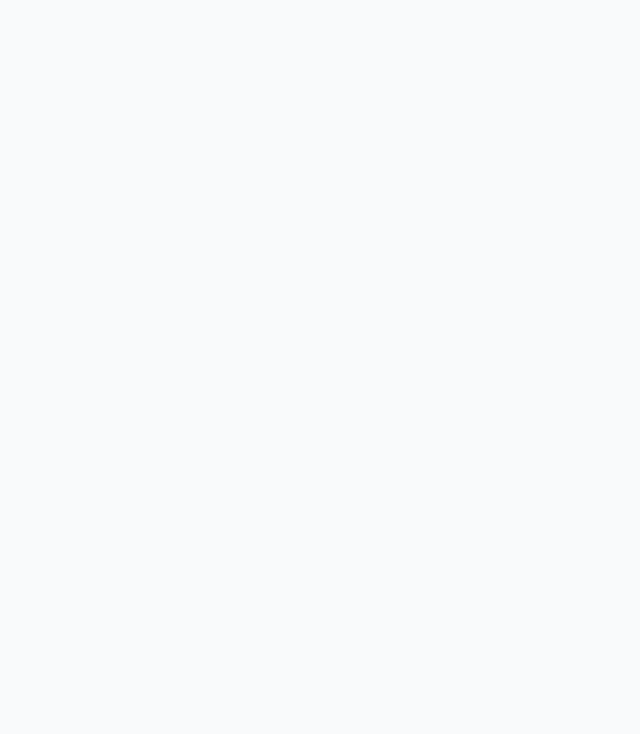
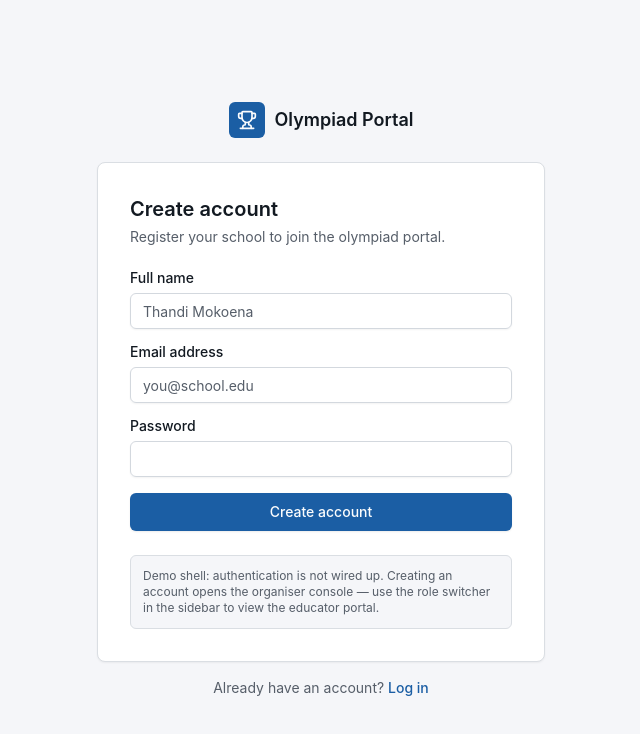
Before and after one commit to mavhila-mashudu/OlympiadPortal_2.0, a React (Vite) app in the folder frontend/: page /signup in a window 1280 px wide. Before the commit this address had no page. Shown: the top 734 px of the page, without its empty margins (319-959 px from the left). Built offline with nearby package versions, Linux system fonts and the light colour scheme.

Commit message:
feat: add sign up page
Assisted by Qoder[Agent Auto]

```diff
--- a/frontend/src/App.tsx
+++ b/frontend/src/App.tsx
@@ -1,5 +1,6 @@
 import { Navigate, Route, Routes } from "react-router-dom";
 import Login from "./pages/auth/Login";
+import Signup from "./pages/auth/Signup";
 import EducatorDashboard from "./pages/educator/Dashboard";
 import Entrants from "./pages/educator/Entrants";
 import EducatorRoundDetail from "./pages/educator/RoundDetail";
@@ -17,6 +18,7 @@ function App() {
     <Routes>
       <Route path="/" element={<Navigate to="/login" replace />} />
       <Route path="/login" element={<Login />} />
+      <Route path="/signup" element={<Signup />} />
       <Route path="/educator" element={<EducatorDashboard />} />
       <Route path="/educator/results" element={<Results />} />
       <Route path="/educator/entrants" element={<Entrants />} />
--- /dev/null
+++ b/frontend/src/pages/auth/Signup.module.css
@@ -0,0 +1,118 @@
+.page {
+  display: flex;
+  min-height: 100vh;
+  flex-direction: column;
+  padding: 2.5rem 1rem;
+  background: color-mix(in oklab, var(--muted) 40%, transparent);
+}
+
+.panel {
+  display: flex;
+  width: 100%;
+  max-width: 28rem;
+  flex: 1;
+  flex-direction: column;
+  justify-content: center;
+  margin: 0 auto;
+}
+
+.brand {
+  display: flex;
+  align-items: center;
+  gap: 0.625rem;
+  margin: 0 auto 1.5rem;
+  border-radius: calc(var(--radius) - 2px);
+  color: var(--foreground);
+  font-size: 1.125rem;
+  font-weight: 600;
+  line-height: 1.75rem;
+}
+
+.brand:focus-visible,
+.inlineLink:focus-visible {
+  outline: none;
+  box-shadow: 0 0 0 2px var(--ring);
+}
+
+.brandMark {
+  display: flex;
+  width: 2.25rem;
+  height: 2.25rem;
+  align-items: center;
+  justify-content: center;
+  border-radius: calc(var(--radius) - 2px);
+  color: var(--primary-foreground);
+  background: var(--primary);
+}
+
+.brandMark svg {
+  width: 1.25rem;
+  height: 1.25rem;
+}
+
+.card {
+  padding: 1.5rem;
+  box-shadow: 0 1px 2px rgb(0 0 0 / 0.05);
+}
+
+.card h1 {
+  color: var(--card-foreground);
+  font-size: 1.25rem;
+  font-weight: 600;
+  line-height: 1.75rem;
+}
+
+.subtitle {
+  margin-top: 0.25rem;
+  color: var(--muted-foreground);
+  font-size: 0.875rem;
+  line-height: 1.25rem;
+}
+
+.form {
+  display: grid;
+  gap: 1rem;
+  margin-top: 1.5rem;
+}
+
+.field {
+  display: grid;
+  gap: 0.5rem;
+}
+
+.inlineLink {
+  border-radius: 0.25rem;
+  color: var(--primary);
+  font-size: 0.875rem;
+  font-weight: 500;
+  text-underline-offset: 4px;
+}
+
+.inlineLink:hover {
+  text-decoration: underline;
+}
+
+.demoNote {
+  margin-top: 1.5rem;
+  border: 1px solid var(--border);
+  border-radius: calc(var(--radius) - 2px);
+  padding: 0.75rem;
+  color: var(--muted-foreground);
+  background: color-mix(in oklab, var(--muted) 60%, transparent);
+  font-size: 0.75rem;
+  line-height: 1rem;
+}
+
+.signup {
+  margin-top: 1rem;
+  color: var(--muted-foreground);
+  font-size: 0.875rem;
+  line-height: 1.25rem;
+  text-align: center;
+}
+
+@media (min-width: 40rem) {
+  .card {
+    padding: 2rem;
+  }
+}
--- /dev/null
+++ b/frontend/src/pages/auth/Signup.tsx
@@ -0,0 +1,93 @@
+import { Trophy } from "lucide-react";
+import { Link, useNavigate } from "react-router-dom";
+import { Button } from "../../components/ui/Button";
+import { Card } from "../../components/ui/Card";
+import { Input } from "../../components/ui/Input";
+import { Label } from "../../components/ui/Label";
+import styles from "./Signup.module.css";
+
+function Signup() {
+  const navigate = useNavigate();
+
+  return (
+    <div className={styles.page}>
+      <div className={styles.panel}>
+        <Link className={styles.brand} to="/login">
+          <span className={styles.brandMark}>
+            <Trophy aria-hidden="true" />
+          </span>
+          <span>Olympiad Portal</span>
+        </Link>
+
+        <Card className={styles.card}>
+          <h1>Create account</h1>
+          <p className={styles.subtitle}>
+            Register your school to join the olympiad portal.
+          </p>
+
+          <form
+            className={styles.form}
+            onSubmit={(event) => {
+              event.preventDefault();
+              navigate("/organiser");
+            }}
+          >
+            <div className={styles.field}>
+              <Label htmlFor="name">Full name</Label>
+              <Input
+                autoComplete="name"
+                id="name"
+                name="name"
+                placeholder="Thandi Mokoena"
+                required
+                type="text"
+              />
+            </div>
+
+            <div className={styles.field}>
+              <Label htmlFor="email">Email address</Label>
+              <Input
+                autoComplete="email"
+                id="email"
+                name="email"
+                placeholder="you@school.edu"
+                required
+                type="email"
+              />
+            </div>
+
+            <div className={styles.field}>
+              <Label htmlFor="password">Password</Label>
+              <Input
+                autoComplete="new-password"
+                id="password"
+                name="password"
+                required
+                type="password"
+              />
+            </div>
+
+            <Button fullWidth type="submit">
+              Create account
+            </Button>
+          </form>
+
+          <p className={styles.demoNote}>
+            Demo shell: authentication is not wired up. Creating an account
+            opens the organiser console — use the role switcher in the sidebar
+            to view the educator portal.
+          </p>
+        </Card>
+
+        <p className={styles.signup}>
+          Already have an account?{" "}
+          <Link className={styles.inlineLink} to="/login">
+            Log in
+          </Link>
+        </p>
+      </div>
+    </div>
+  );
+}
+
+export default Signup;
```
Also changed, not shown: 1 other file (tests, documents, lock files or other folders).
